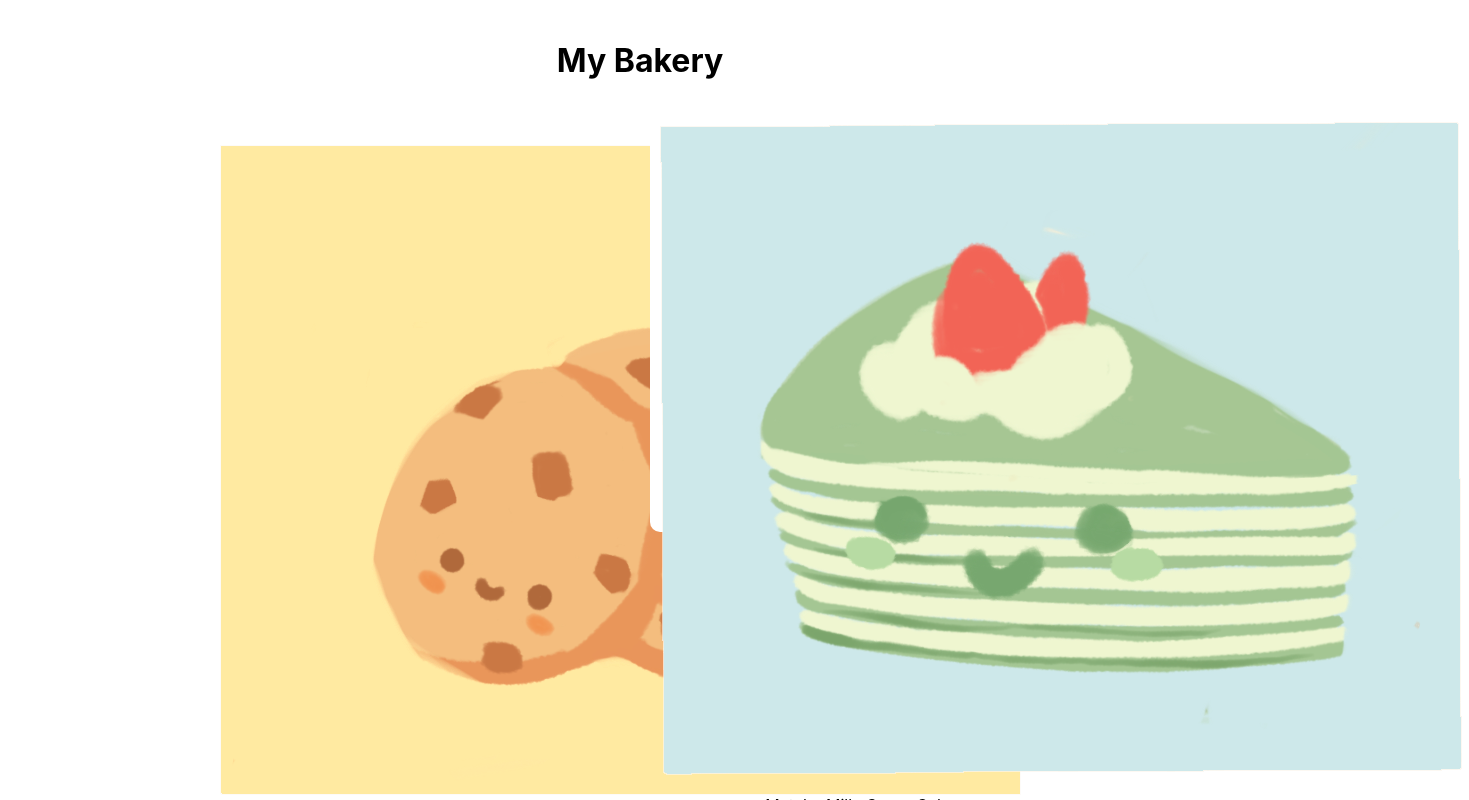
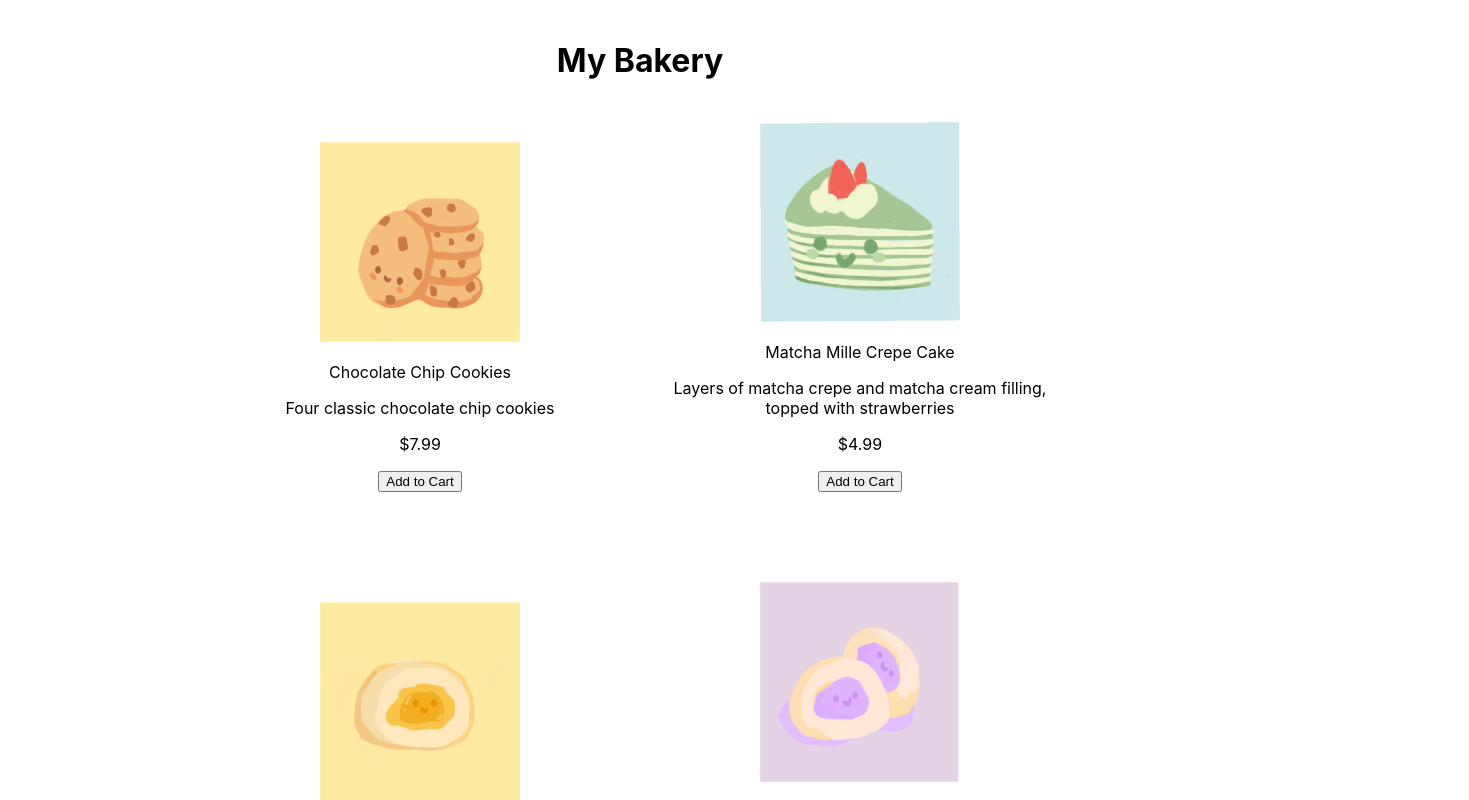
Before and after one commit to MarkusChu/react-studio, a React (Create React App) app: page / in a window 1280 px wide. Shown: the top 800 px of the page, 1469 px wide, since content can reach past the window. Built offline with nearby package versions, Linux system fonts and the light colour scheme.

Commit message:
Update BakeryItem.js

```diff
--- a/src/components/BakeryItem.js
+++ b/src/components/BakeryItem.js
@@ -4,7 +4,7 @@ import "../App.css";
 function BakeryItem(props) {
     return (
         <div className="BakeryItem">
-            <img src={props.image} alt={props.name} />
+            <img src={props.image} alt={props.name} width="200" height="200" />
             <p>{props.name}</p>
             <p>{props.description}</p>
             <p>${props.price}</p>
```
